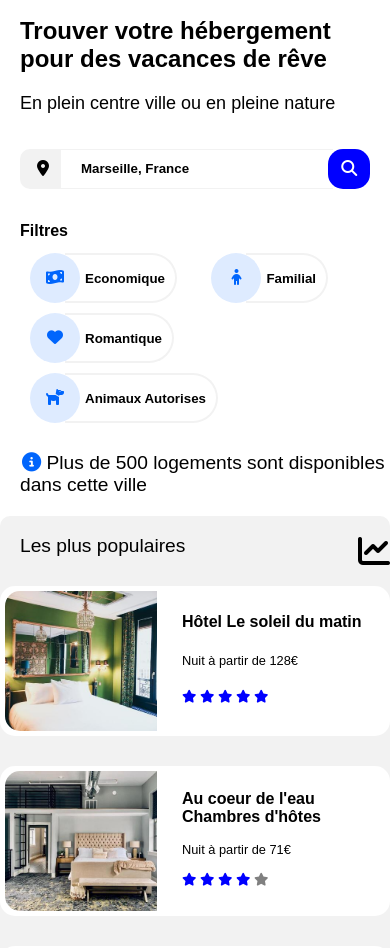
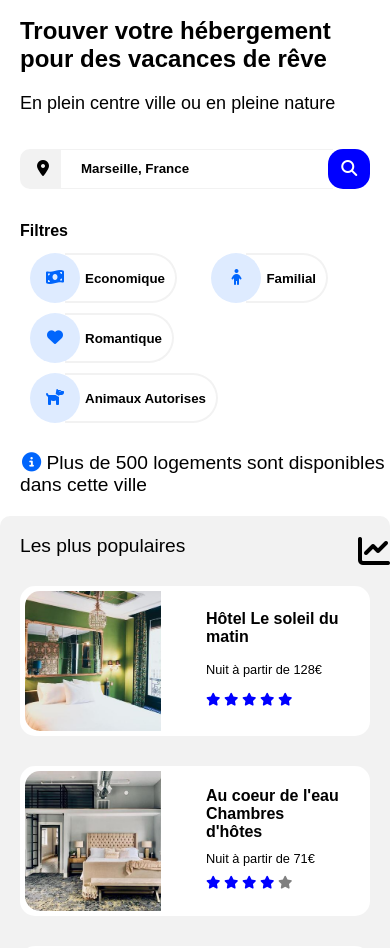
Before and after one commit to Fourcaud/FourcaudRemi_2_12042021, a plain HTML site: page index.html in a window 390 px wide. Shown: the part 149-1097 px from the top of the page. Drawn offline with Linux system fonts and the light colour scheme.

Commit message:
mise en page css

```diff
--- a/styles.css
+++ b/styles.css
@@ -566,6 +566,16 @@ h2{
 	font-weight : normal;
 	padding-left: 20px;
 }
+.box-2 {
+    background-color: #fff;
+    display: flex;
+    border-radius: 15px;
+    flex-direction: row;
+    margin-left: 20px;
+    margin-right: 20px;
+    margin-bottom: 30px;
+    padding: 5px;
+}
 .box-logo
 {
 	width: 50%;
@@ -692,6 +702,17 @@ h3
     /* padding-left: 15px; */
     /* margin-left: 0px; */
 }
+.box {
+    display: flex;
+    padding: 5px;
+    background-color: #fff;
+    border-radius: 15px;
+    margin-bottom: 15px;
+    flex-direction: column;
+    justify-content: space-around;
+    margin-left: 20px;
+    margin-right: 20px;
+}
 .box-hebergement img {
     width: 100%;
     height: 230px;
@@ -733,6 +754,8 @@ h3
 
 }
 .sous-box-activite-1 {
+	    margin-left: 20px;
+    margin-right: 20px;
     display: flex;
     box-shadow: 1px 1px 12px #555;
     border-radius: 30px;
@@ -747,6 +770,8 @@ h3
 }
 .sous-box-activite-2 {
     display: flex;
+        margin-left: 20px;
+    margin-right: 20px;
     box-shadow: 1px 1px 12px #555;
     border-radius: 30px;
     margin-bottom: 15px;
```
